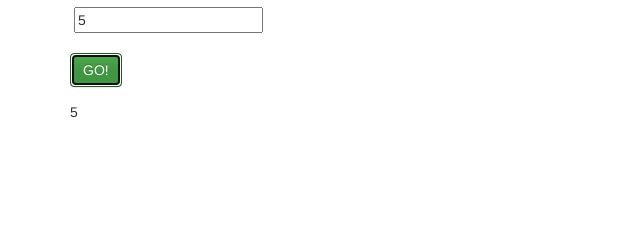
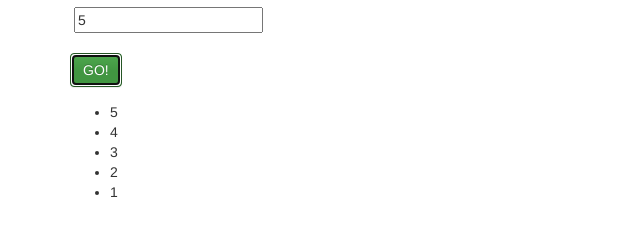
Before and after one commit to iantwilcox91/Ping-Pong, a plain HTML site: page index.html in a window 1280 px wide. Both pictures are taken after typing "5" into the empty fields and a click on the button "GO!". Shown: the part 63-298 px from the top of the page, without its empty margins (0-640 px from the left). Drawn offline with nearby package versions, Linux system fonts and the light colour scheme.

Commit message:
will now display a list counting down from user Input

```diff
--- a/index.html
+++ b/index.html
@@ -22,6 +22,9 @@
         </div>
       </form>
       <div id="result">
+        <ul class="result">
+
+        </ul>
       </div>
     </div>
   </body>
--- a/js/scripts.js
+++ b/js/scripts.js
@@ -2,8 +2,7 @@ $(function() {
   $("form#pingpongform").submit(function(event) {
     event.preventDefault();
     var userInputNumber = $("input#inputnumber").val();
-    var returnValue = pingpong(userInputNumber);
-    $("#result").text(returnValue);
+    pingpong(userInputNumber);
   });
 });
 
@@ -11,11 +10,16 @@ $(function() {
 
 
 
+
+
+
 var pingpong = function(userInputNumber) {
-  var result = "";
   for (var i = parseInt(userInputNumber); i > 0 ; i--) {
-    alert(userInputNumber);
-    result = userInputNumber;
-    return result;
+    if (i > 0){
+      $("ul.result").append("<li>" + userInputNumber + "</li>");
+      userInputNumber = userInputNumber - 1
+    } else {
     }
+  }
+  return result;
 };
```
